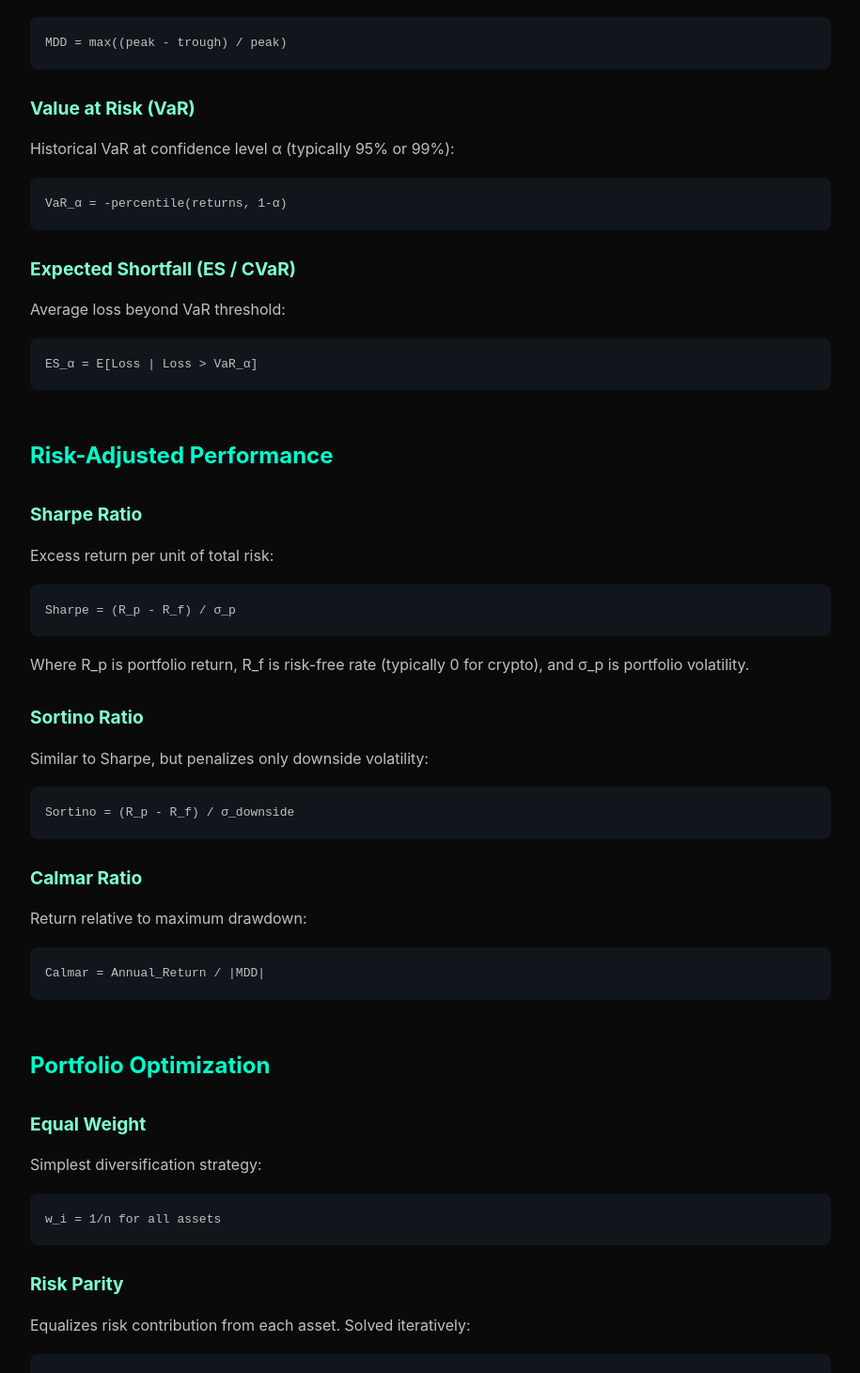
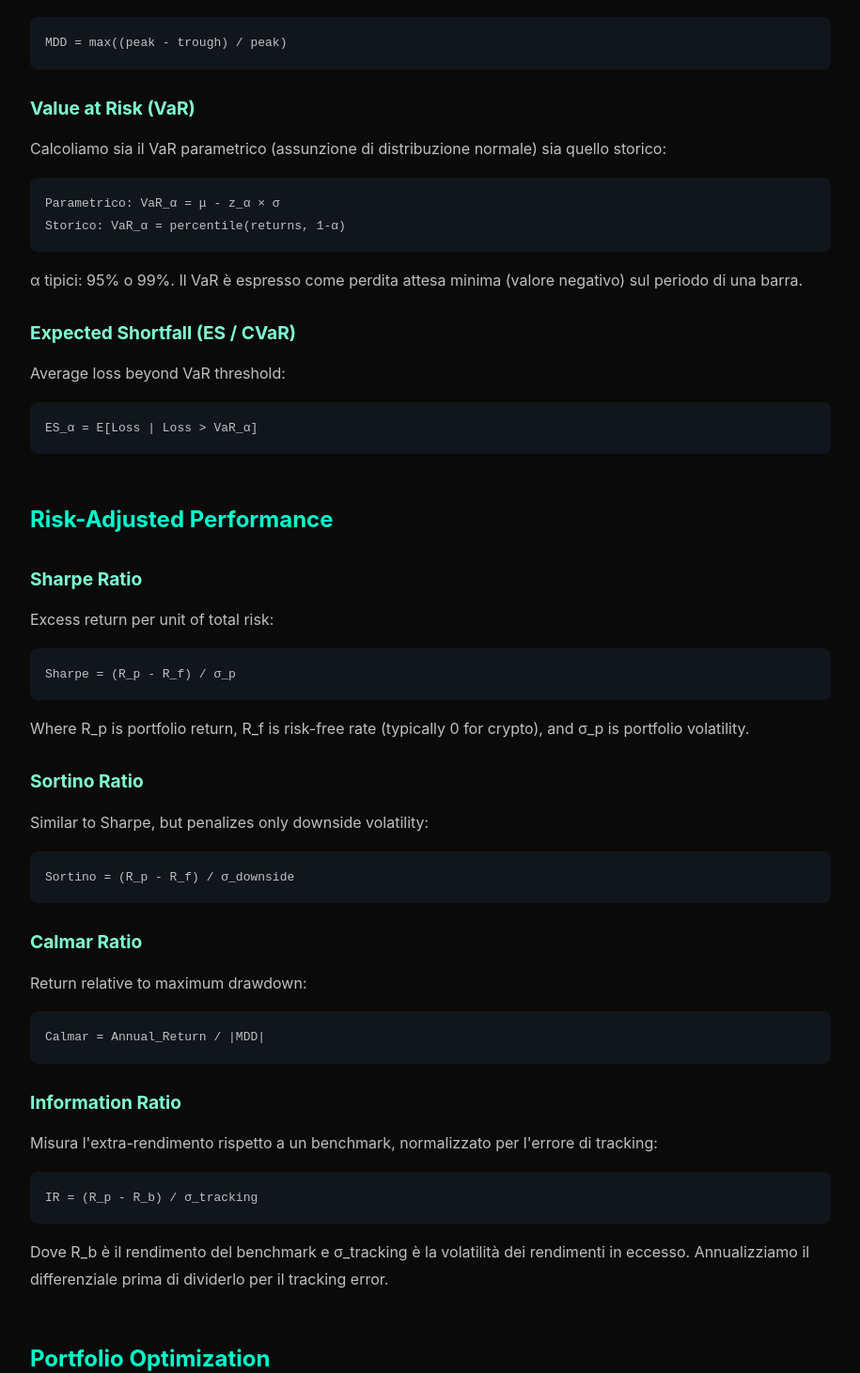
Before and after one commit to pietroscik/crypto-attuario, a Next.js app: page /utilities/methodology in a window 1280 px wide. Shown: the part 1330-2791 px from the top of the page at 94% size, without its empty margins (182-1097 px from the left). Built offline with nearby package versions, Linux system fonts and the light colour scheme.

Commit message:
Expand methodology coverage for all quantitative models

```diff
--- a/components/Layout.js
+++ b/components/Layout.js
@@ -22,6 +22,7 @@ export default function Layout({ children }) {
           <a href="/">Home</a>
           <a href="/blog">Blog</a>
           <a href="/utilities">Utilities</a>
+          <a href="/utilities/methodology">Metodologia</a>
           <a href="/staking">Staking</a>
           <a href="/rendita">Rendita</a>
           <a href="/var">VaR</a>
--- a/pages/index.js
+++ b/pages/index.js
@@ -272,6 +272,11 @@ function Home() {
               </div>
             ))}
           </div>
+          <div style={{ marginTop: "1.5rem", textAlign: "center" }}>
+            <a className="cta-btn" href="/utilities/methodology">
+              Esplora la documentazione completa
+            </a>
+          </div>
         </section>
 
         <section style={{ marginBottom: "3rem" }}>
--- a/pages/utilities/methodology.js
+++ b/pages/utilities/methodology.js
@@ -137,7 +137,7 @@ export default function Methodology() {
               Value at Risk (VaR)
             </h3>
             <p style={{ marginBottom: '1rem' }}>
-              Historical VaR at confidence level α (typically 95% or 99%):
+              Calcoliamo sia il VaR parametrico (assunzione di distribuzione normale) sia quello storico:
             </p>
             <code style={{
               display: 'block',
@@ -147,8 +147,13 @@ export default function Methodology() {
               marginBottom: '1rem',
               fontFamily: 'monospace'
             }}>
-              VaR_α = -percentile(returns, 1-α)
+              Parametrico: VaR_α = μ - z_α × σ
+              <br />
+              Storico: VaR_α = percentile(returns, 1-α)
             </code>
+            <p>
+              α tipici: 95% o 99%. Il VaR è espresso come perdita attesa minima (valore negativo) sul periodo di una barra.
+            </p>
 
             <h3 style={{ color: '#7fffd4', fontSize: '1.2rem', marginTop: '1.5rem', marginBottom: '0.75rem' }}>
               Expected Shortfall (ES / CVaR)
@@ -227,6 +232,26 @@ export default function Methodology() {
             }}>
               Calmar = Annual_Return / |MDD|
             </code>
+
+            <h3 style={{ color: '#7fffd4', fontSize: '1.2rem', marginTop: '1.5rem', marginBottom: '0.75rem' }}>
+              Information Ratio
+            </h3>
+            <p style={{ marginBottom: '1rem' }}>
+              Misura l'extra-rendimento rispetto a un benchmark, normalizzato per l'errore di tracking:
+            </p>
+            <code style={{
+              display: 'block',
+              background: '#11161d',
+              padding: '1rem',
+              borderRadius: '8px',
+              marginBottom: '1rem',
+              fontFamily: 'monospace'
+            }}>
+              IR = (R_p - R_b) / σ_tracking
+            </code>
+            <p>
+              Dove R_b è il rendimento del benchmark e σ_tracking è la volatilità dei rendimenti in eccesso. Annualizziamo il differenziale prima di dividerlo per il tracking error.
+            </p>
           </section>
 
           {/* Portfolio Optimization */}
@@ -272,6 +297,26 @@ export default function Methodology() {
             </code>
 
             <h3 style={{ color: '#7fffd4', fontSize: '1.2rem', marginTop: '1.5rem', marginBottom: '0.75rem' }}>
+              Minimum Variance
+            </h3>
+            <p style={{ marginBottom: '1rem' }}>
+              Ricerca il portafoglio con varianza minima soggetto a pesi long-only (0 ≤ w_i ≤ 1, Σ w_i = 1):
+            </p>
+            <code style={{
+              display: 'block',
+              background: '#11161d',
+              padding: '1rem',
+              borderRadius: '8px',
+              marginBottom: '1rem',
+              fontFamily: 'monospace'
+            }}>
+              min Σ_i Σ_j w_i w_j Cov_ij
+            </code>
+            <p>
+              Usiamo campionamento casuale sul simplesso (fino a 1000 combinazioni) e soluzione chiusa per 2 asset. Risultato normalizzato per rispettare i vincoli.
+            </p>
+
+            <h3 style={{ color: '#7fffd4', fontSize: '1.2rem', marginTop: '1.5rem', marginBottom: '0.75rem' }}>
               Maximum Sharpe Ratio
             </h3>
             <p style={{ marginBottom: '1rem' }}>
@@ -289,6 +334,9 @@ export default function Methodology() {
               <br />
               subject to: Σw_i = 1, 0 ≤ w_i ≤ 1
             </code>
+            <p>
+              Le aspettative di rendimento μ sono stimate come media storica annualizzata (configurabile tra 252 o 365 giorni di trading).
+            </p>
 
             <h3 style={{ color: '#7fffd4', fontSize: '1.2rem', marginTop: '1.5rem', marginBottom: '0.75rem' }}>
               Covariance Shrinkage
@@ -310,6 +358,37 @@ export default function Methodology() {
             </code>
             <p>
               Default α = 0.10, adjustable via slider (0 to 0.30).
+            </p>
+          </section>
+
+          {/* Market Intelligence Tools */}
+          <section style={{ marginBottom: '3rem' }}>
+            <h2 style={{ color: '#00ffcc', fontSize: '1.5rem', marginBottom: '1rem' }}>
+              Market & Yield Scanners
+            </h2>
+
+            <h3 style={{ color: '#7fffd4', fontSize: '1.2rem', marginTop: '1.5rem', marginBottom: '0.75rem' }}>
+              Arbitrage Scanner (Simulato)
+            </h3>
+            <p style={{ marginBottom: '1rem' }}>
+              Lo scanner genera quotazioni sintetiche per venue centralizzati, applica modelli di fee configurabili e calcola spread lordi/netti:
+            </p>
+            <ul style={{ marginLeft: '2rem', lineHeight: 1.8, marginBottom: '1rem' }}>
+              <li>Fee model <em>conservative</em>: taker 0.4%, maker 0.2%, withdrawal 0.1%</li>
+              <li>Fee model <em>optimistic</em>: taker 0.2%, maker 0.1%, withdrawal 0.05%</li>
+              <li>Net spread = spread lordo − (2 × taker + withdrawal)</li>
+              <li>Dimensione trade limitata da liquidità simulata e parametro <code>maxSize</code></li>
+              <li>Modello di slippage lineare: prezzo = base × (1 + min(size/liquidity, 5%))</li>
+            </ul>
+            <p>
+              Tutte le opportunità sono marcate come <strong>SIMULATED</strong>. Nessuna esecuzione reale: serve solo per studiare la sensibilità al costo delle fee e agli spread.
+            </p>
+
+            <h3 style={{ color: '#7fffd4', fontSize: '1.2rem', marginTop: '1.5rem', marginBottom: '0.75rem' }}>
+              Yield Screener
+            </h3>
+            <p style={{ marginBottom: '1rem' }}>
+              I dati provengono da DeFiLlama (API pubblica). Filtri supportati: chain, TVL minimo, APY minimo e età del pool. Nessun rendimento è garantito: evidenziamo sempre il rischio di impermanent loss e la natura puramente informativa dello strumento.
             </p>
           </section>
 
```
Also changed, not shown: pages/utilities/index.js (+7 -0 lines).
